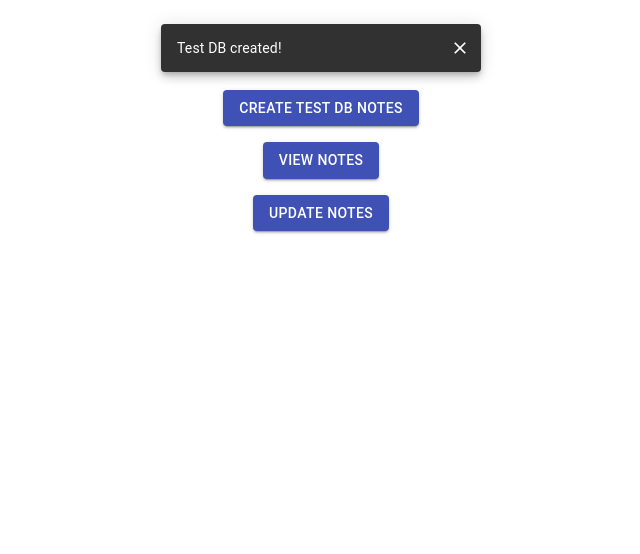
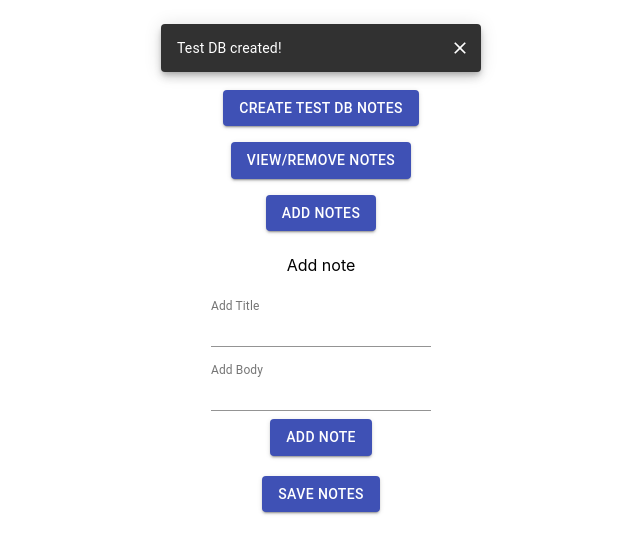
Before and after one commit to vatsalsood/indexeddb, a React (Create React App) app in the folder indexeddb/: page / in a window 1280 px wide. Both pictures are taken after a click on the button "CREATE TEST DB NOTES". Shown: the top 554 px of the page, without its empty margins (319-959 px from the left). Built offline with nearby package versions, Linux system fonts and the light colour scheme.

Commit message:
final files

```diff
--- a/indexeddb/src/App.js
+++ b/indexeddb/src/App.js
@@ -1,7 +1,5 @@
-import React, { useEffect, useState } from 'react';
+import React, { useState } from 'react';
 import './App.css';
-import { makeStyles } from '@material-ui/core/styles';
-
 import Button from '@material-ui/core/Button';
 import TextField from '@material-ui/core/TextField';
 import { ViewNotes } from './ViewNotes'
@@ -9,7 +7,7 @@ import Snackbar from '@material-ui/core/Snackbar';
 import IconButton from '@material-ui/core/IconButton';
 import CloseIcon from '@material-ui/icons/Close';
 
-import { createDB, addNotes, createTable } from './processSave.js';
+import { createDB, addNotes } from './processSave.js';
 
 function App() {
 
@@ -17,8 +15,6 @@ function App() {
   const [title, setTitle] = useState('');
   const [body, setBody] = useState('');
   const [mode, setMode] = useState('default');
-  const [tableName, setTableName] = useState('');
-  const [dbVersion, setdbVersion] = useState(2);
   const [open, setOpen] = useState(false);
 
   const handleClick = () => {
@@ -46,7 +42,7 @@ function App() {
   }
 
   const renderComponent = () => {
-    if (mode === 'update') {
+    if (mode === 'add') {
       return (
         <div>
           <p>Add note</p>
@@ -86,7 +82,7 @@ function App() {
               e.preventDefault();
               addNotes(notes)
             }}>
-            Save Note
+            Save Notes
           </Button>
         </div>
       )
@@ -94,16 +90,6 @@ function App() {
     else if (mode === 'view') {
       return (<ViewNotes notes={notes} />)
     }
-  }
-
-  const removeNote = (title) => {
-    setNotes(notes.filter((note) => note.title !== title))
-  }
-
-  const addTable = () => {
-    createTable(tableName, dbVersion);
-    // const version = dbVersion + 1;
-    // setdbVersion(version);
   }
 
   /**
@@ -137,11 +123,11 @@ function App() {
       />
 
       <Button variant="contained" color="primary" style={{ margin: 8 }}
-        onClick={() => { setMode('view'); }}>View notes</Button>
+        onClick={() => { setMode('view'); }}>View/remove notes</Button>
       <br />
 
       <Button variant="contained" color="primary" style={{ margin: 8 }}
-        onClick={() => { setMode('update'); }}>Update notes</Button>
+        onClick={() => { setMode('add'); }}>Add notes</Button>
 
       {renderComponent()}
     </div>
--- a/indexeddb/src/processSave.js
+++ b/indexeddb/src/processSave.js
@@ -4,8 +4,8 @@ export function createDB(dbName) {
     const request = indexedDB.open(dbName);
     request.onupgradeneeded = e => {
         let db = e.target.result;
-        let pNotes = db.createObjectStore('personal_notes', { keyPath: "title" });
-        let toddNotes = db.createObjectStore('todo_notes', { keyPath: "title" });
+        db.createObjectStore('personal_notes', { keyPath: "title" });
+        db.createObjectStore('todo_notes', { keyPath: "title" });
         console.log("upgrade called", db);
     }
 
@@ -21,14 +21,12 @@ export function createDB(dbName) {
 
 export function createTable(tableName, version) {
     const request = indexedDB.open('test' + Math.random(4, 5));
-    console.log("request", request);
-    console.log("tablename", tableName);
-    console.log("version", version)
+
     request.onupgradeneeded = e => {
         console.log("onupgradeneeded");
 
         let db = e.target.result;
-        let pNotes = db.createObjectStore(tableName, { keyPath: "title" });
+        db.createObjectStore(tableName, { keyPath: "title" });
     }
     request.onsuccess = e => {
         console.log("success called");
--- a/indexeddb/src/viewNotes.js
+++ b/indexeddb/src/viewNotes.js
@@ -7,8 +7,20 @@ import TableContainer from '@material-ui/core/TableContainer';
 import TableHead from '@material-ui/core/TableHead';
 import TableRow from '@material-ui/core/TableRow';
 import Paper from '@material-ui/core/Paper';
+import IconButton from '@material-ui/core/IconButton';
+import CloseIcon from '@material-ui/icons/Close';
 
 export const ViewNotes = (props) => {
+    const [notes, setNotes] = useState([]);
+
+    useEffect(() => {
+        setNotes(props.notes);
+    }, []);
+
+    const removeNote = (title) => {
+        setNotes(notes.filter((note) => note.title !== title))
+    };
+
     return (
         <TableContainer component={Paper}>
             <Table aria-label="simple table">
@@ -19,11 +31,16 @@ export const ViewNotes = (props) => {
                     </TableRow>
                 </TableHead>
                 <TableBody>
-                    {props.notes.length ?
-                        props.notes.map((note) => (
+                    {notes.length ?
+                        notes.map((note) => (
                             <TableRow key={note.title}>
                                 <TableCell>{note.title}</TableCell>
                                 <TableCell>{note.body}</TableCell>
+                                <TableCell>
+                                    <IconButton size="small" aria-label="close" color="inherit" onClick={() => removeNote(note.title)}>
+                                        <CloseIcon fontSize="small" />
+                                    </IconButton>
+                                </TableCell>
                             </TableRow>
                         ))
                         : <TableRow>
```
Also changed, not shown: 1 other file (tests, documents, lock files or other folders).
